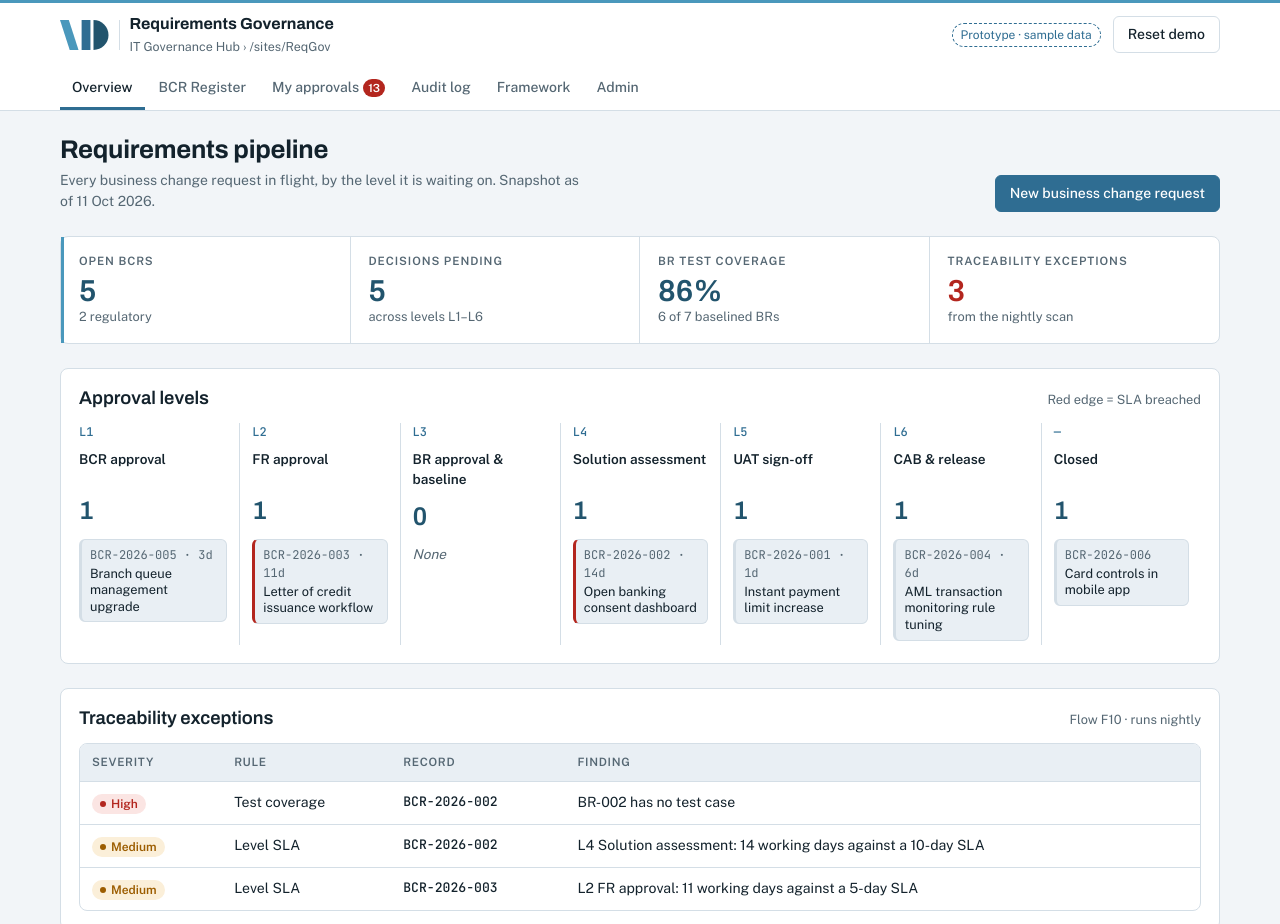
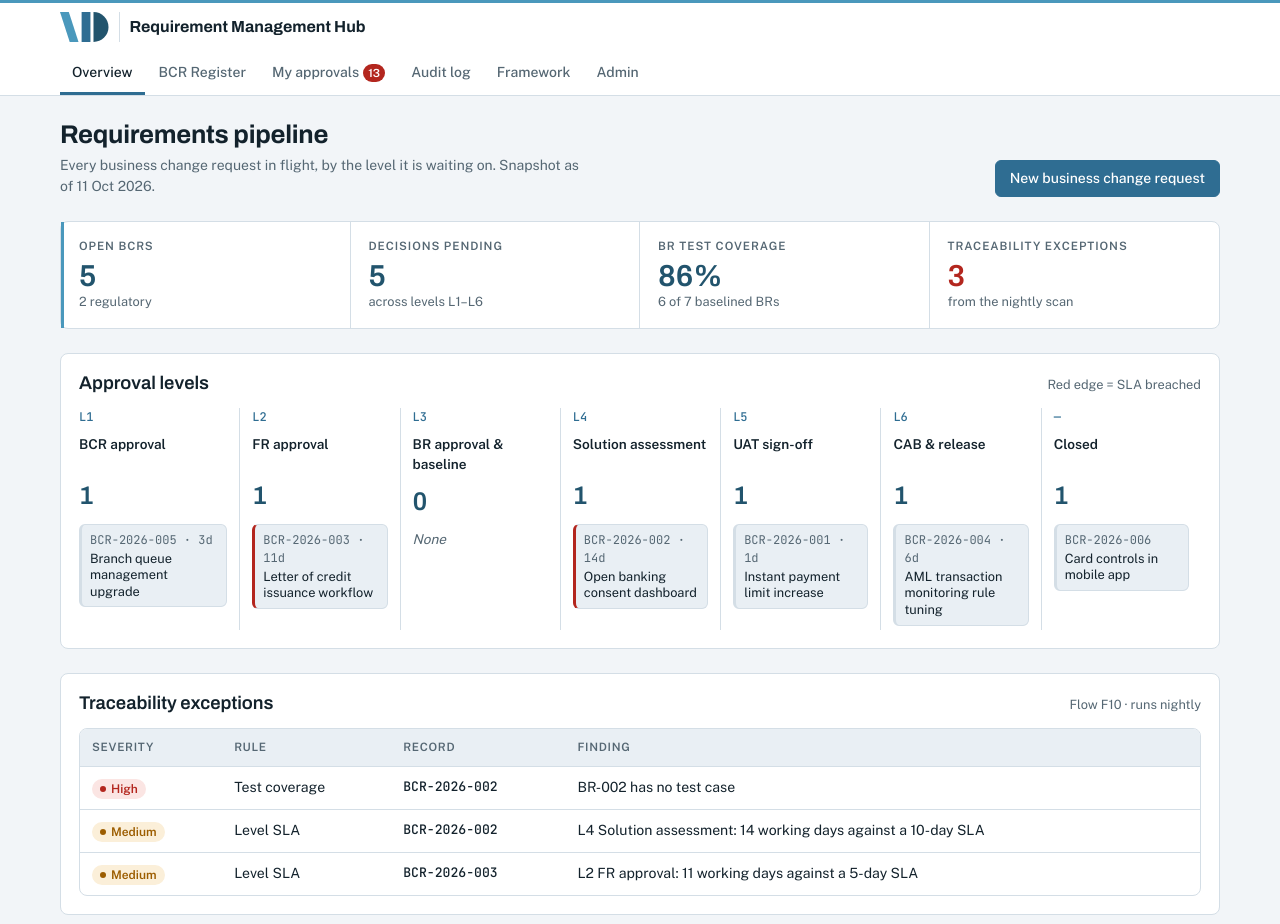
Before and after one commit to Hujairy/reqgov-portal, a plain HTML site: page index.html in a window 1280 px wide. Shown: the top 924 px of the page. Drawn offline with nearby package versions, Linux system fonts and the light colour scheme.

Commit message:
Rename site to Requirement Management Hub; remove subtitle, sample-data label and reset button
Co-Authored-By: Claude Opus 5.5 <noreply@anthropic.com>
Claude-Session: https://claude.ai/code/session_01YKDHA7nkTHzpYrvqNK8L48

```diff
--- a/index.html
+++ b/index.html
@@ -4,7 +4,7 @@
 <meta charset="utf-8">
 <meta name="viewport" content="width=device-width, initial-scale=1, viewport-fit=cover">
 <style>[hidden]{display:none!important}body{margin:0}</style>
-<title>ReqGov Traceability Portal</title>
+<title>Requirement Management Hub</title>
 <link rel="preconnect" href="https://fonts.googleapis.com">
 <link rel="stylesheet" href="https://fonts.googleapis.com/css2?family=Archivo:wght@500;600;700&family=Public+Sans:wght@400;500;600&family=JetBrains+Mono:wght@400;500&display=swap">
 <style>
@@ -226,11 +226,9 @@ footer{color:var(--muted);font-size:.78rem;padding-block:0 32px}
       <div class="brand">
         <svg class="logo" viewBox="0 0 220 136" role="img" aria-label="Logo"><polygon points="0,0 40,0 84,136 44,136" fill="var(--logo-sky)"/><rect x="98" y="0" width="40" height="136" fill="var(--logo-steel)"/><path d="M152 0A68 68 0 0 1 152 136Z" fill="var(--logo-deep)"/></svg>
         <span class="brandbar" aria-hidden="true"></span>
-        <div><b>Requirements Governance</b><small>IT Governance Hub › /sites/ReqGov</small></div>
+        <div><b>Requirement Management Hub</b></div>
       </div>
       <div class="spacer"></div>
-      <span class="sample">Prototype · sample data</span>
-      <button class="btn" data-act="reset" type="button">Reset demo</button>
     </div>
     <nav class="tabs" aria-label="Site sections" id="tabs"></nav>
   </div>
```
Also changed, not shown: 1 other file.
